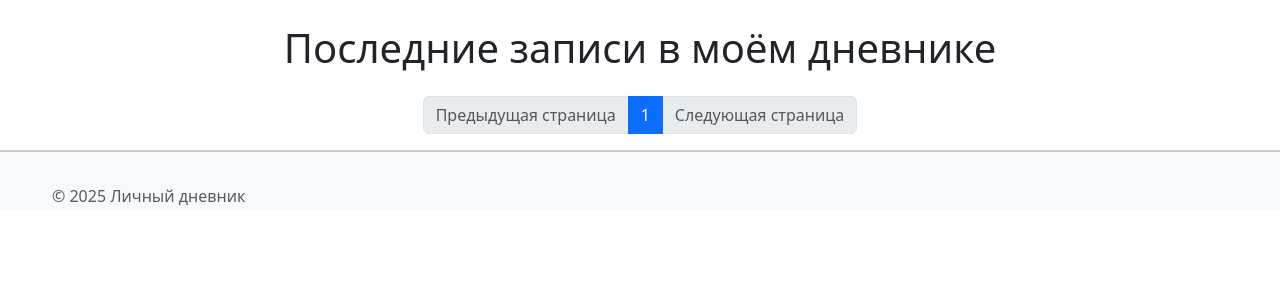
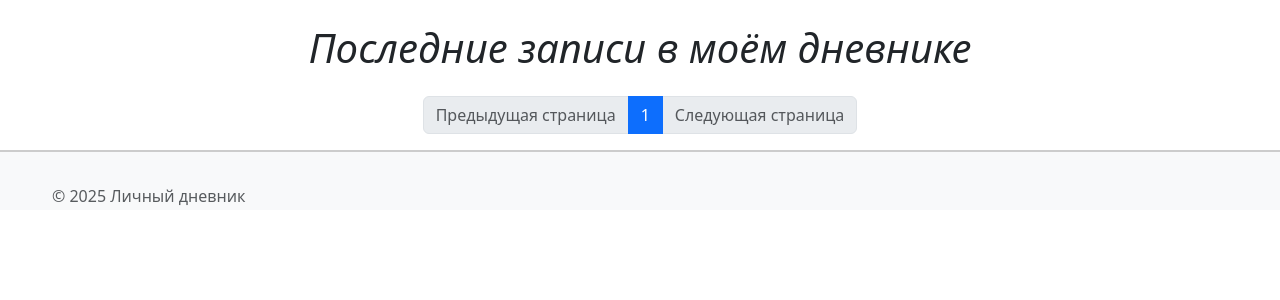
Before and after one commit to KarelinIvan/personal_diary, a Django app: page /diary/ in a window 1280 px wide. Shown: the part 54-354 px from the top of the page. Run offline with Django 5.2, Linux system fonts and the light colour scheme; the visitor is signed in with stand-in values (Sample User, id 1); data that the repository does not hold is empty; some libraries are stand-ins or nearby versions.

Commit message:
70-й коммит,

```diff
--- a/diary/templates/diary/index.html
+++ b/diary/templates/diary/index.html
@@ -6,7 +6,7 @@
 {% block content %}
 <section class="all-posts">
     <div class="container">
-        <h1 class="my-4 text-center">Последние записи в моём дневнике</h1>
+        <h1 class="mt-4 mb-4 text-center"><i>Последние записи в моём дневнике</i></h1>
         <div class="row">
             {% for post in page_obj %}
             <div class="col-">
```
